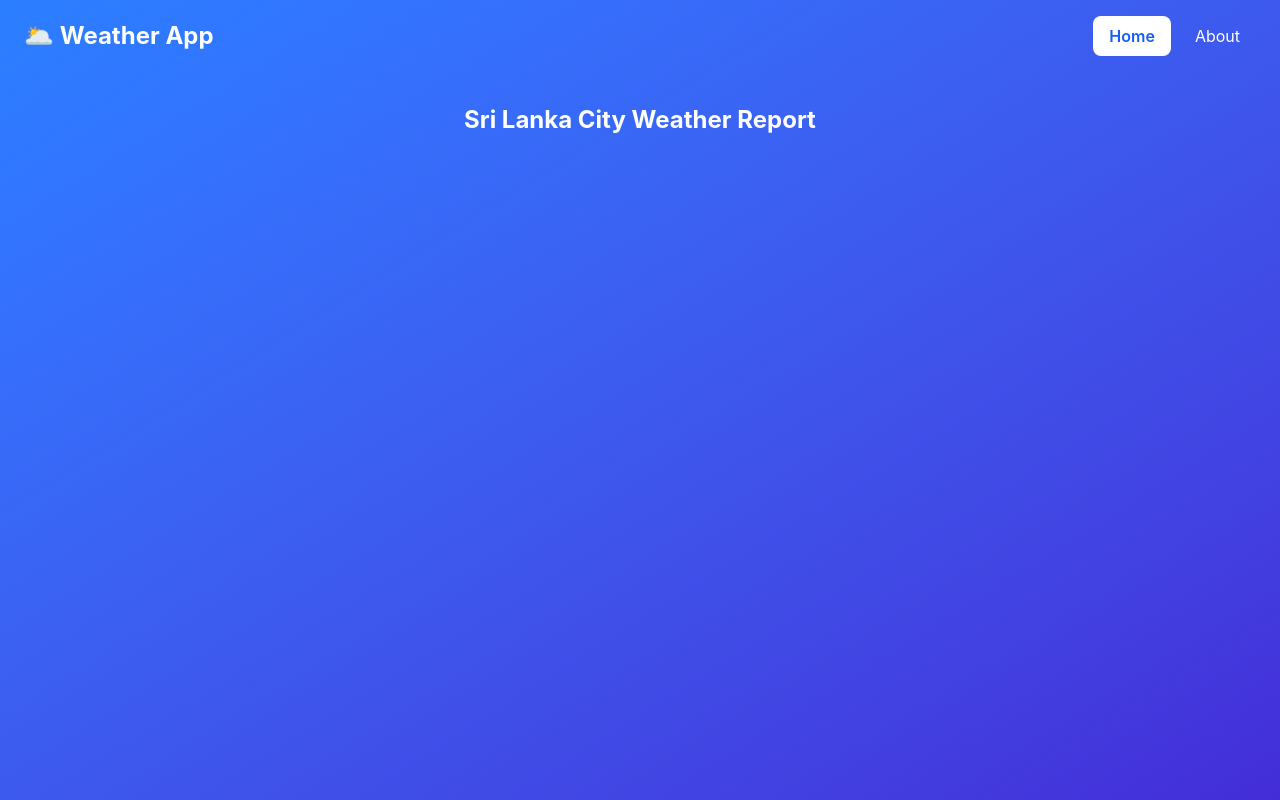
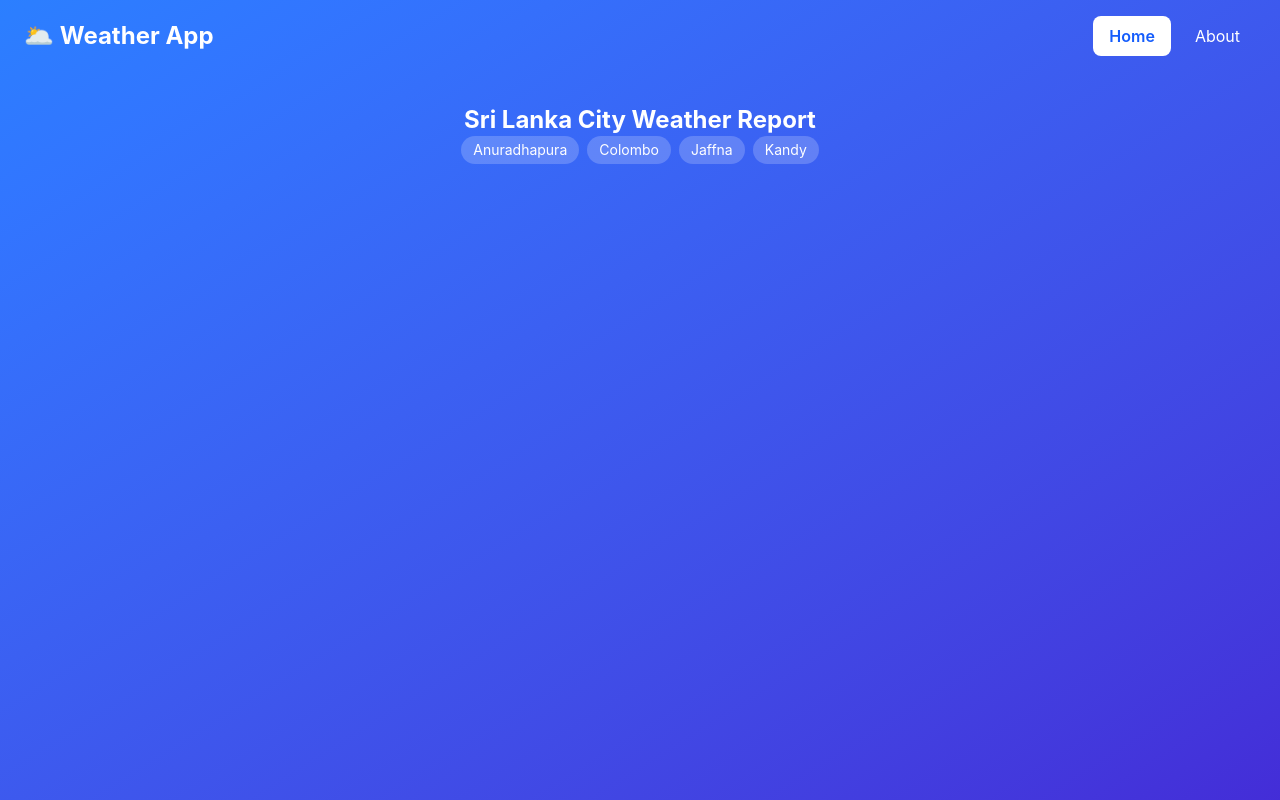
Before and after one commit to Mendis123/weather-app-react-basic, a React (Vite) app: page / in a window 1280 px wide. Built offline with nearby package versions, Linux system fonts and the light colour scheme.

Commit message:
Rendering city data in home component section.

```diff
--- a/src/components/home/Home.jsx
+++ b/src/components/home/Home.jsx
@@ -1,7 +1,24 @@
+import { AVAILABLE_CITY } from "../../data/weather.js";
+
 const Home = () => {
+
+  console.log(AVAILABLE_CITY);
+
   return (
     <div className="flex flex-col items-center px-4 py-8">
-      <h1 className="text-2xl font-bold text-white">Sri Lanka City Weather Report</h1>
+      <h1 className="text-2xl font-bold text-white">
+        Sri Lanka City Weather Report
+      </h1>
+
+      <div
+        className="flex flex-wrap gap-2 justify-center max-w-md "
+      >
+        {AVAILABLE_CITY.map((city)=> (
+        <div key={city}
+        className="px-3 py-1 rounded-full bg-white/20 text-white text-sm"
+        >{city}</div>
+        ))}
+        </div>
     </div>
   );
 };
--- a/src/data/weather.js
+++ b/src/data/weather.js
@@ -1,20 +1,30 @@
-export const WEATHER_DATA = {
+const WEATHER_DATA = {
   anuradhapura: {
-       city: "Anuradhapura",
+    city_name: "Anuradhapura",
     temperature: 31,
     humidity: 78,
-       wind: 14
+    wind: 14,
   },
   colombo: {
-        city: "Colombo",
+    city_name: "Colombo",
     temperature: 32,
     humidity: 79,
-        wind: 15
+    wind: 15,
   },
   jaffna: {
-        city: "Jaffna",
+    city_name: "Jaffna",
     temperature: 30,
     humidity: 76,
-        wind: 12
+    wind: 12,
+  },
+  kandy: {
+    city_name: "Kandy",
+    temperature: 35,
+    humidity: 80,
+    wind: 10,
   },
 };
+
+export const AVAILABLE_CITY = Object.values(WEATHER_DATA).map(
+    (city)=> city.city_name,
+    );
```
Lines whose indentation alone changed are shown as unchanged.
